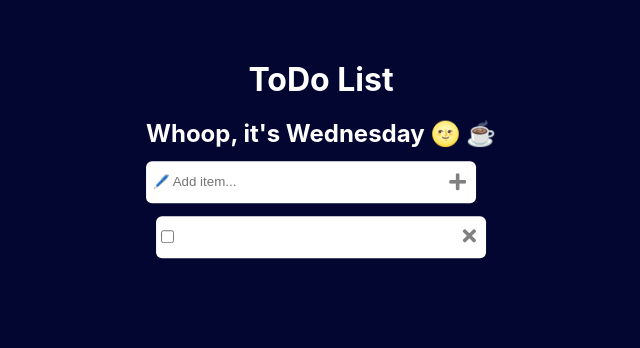
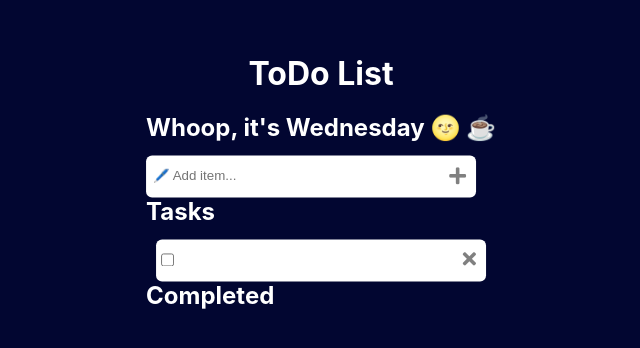
Before and after one commit to abidta/todo-react, a React (Create React App) app: page / in a window 1280 px wide. Both pictures are taken after a click on the icon 776 px from the left and 187 px from the top of the page. Shown: the top 348 px of the page, without its empty margins (319-959 px from the left). Built offline with nearby package versions, Linux system fonts and the light colour scheme.

Commit message:
checkbox function
component todo addded, two sections: Tasks, Completed Tasks.

```diff
--- a/src/App.js
+++ b/src/App.js
@@ -1,5 +1,6 @@
 import "./App.css";
 import { useState } from "react";
+import ToDo from "./components/ToDo";
 
 function App() {
   const [toDos, setToDos] = useState([]);
@@ -33,21 +34,26 @@ function App() {
           className="fas fa-plus"
         ></i>
       </div>
+      <div>
+        <h2>Tasks</h2>
+      </div>
       {toDos.map((todoObj) => {
-        return (
-          <div className="todos">
-            <div className="todo">
-              <div className="left">
-                <input type="checkbox" name="" id="" />
-                <p>{todoObj.title}</p>
-              </div>
-              <div className="right">
-                <i className="fas fa-times"></i>
-              </div>
-            </div>
-          </div>
-        );
+        if (!todoObj.status) {
+          return <ToDo todoObj={todoObj} toDos={toDos} setToDos={setToDos} />;
+        }
+        return null;
       })}
+
+      <div>
+        <h2>Completed</h2>
+        {toDos.map((todoObj) => {
+          if (todoObj.status) {
+            console.log("hi");
+            return <ToDo todoObj={todoObj} toDos={toDos} setToDos={setToDos} />;
+          }
+          return null;
+        })}
+      </div>
     </div>
   );
 }
--- /dev/null
+++ b/src/components/ToDo.js
@@ -0,0 +1,34 @@
+import React from "react";
+
+function ToDo({ todoObj, toDos, setToDos }) {
+  return (
+    <div className="todos">
+      <div className="todo">
+        <div className="left">
+          <input
+            onChange={(e) => {
+              setToDos(
+                toDos.filter((obj) => {
+                  if (obj.id === todoObj.id) {
+                    todoObj.status = e.target.checked;
+                  }
+                  return obj;
+                })
+              );
+            }}
+            type="checkbox"
+            name=""
+            id=""
+            checked={todoObj.status}
+          />
+          <p>{todoObj.title}</p>
+        </div>
+        <div className="right">
+          <i className="fas fa-times"></i>
+        </div>
+      </div>
+    </div>
+  );
+}
+
+export default ToDo;
```
